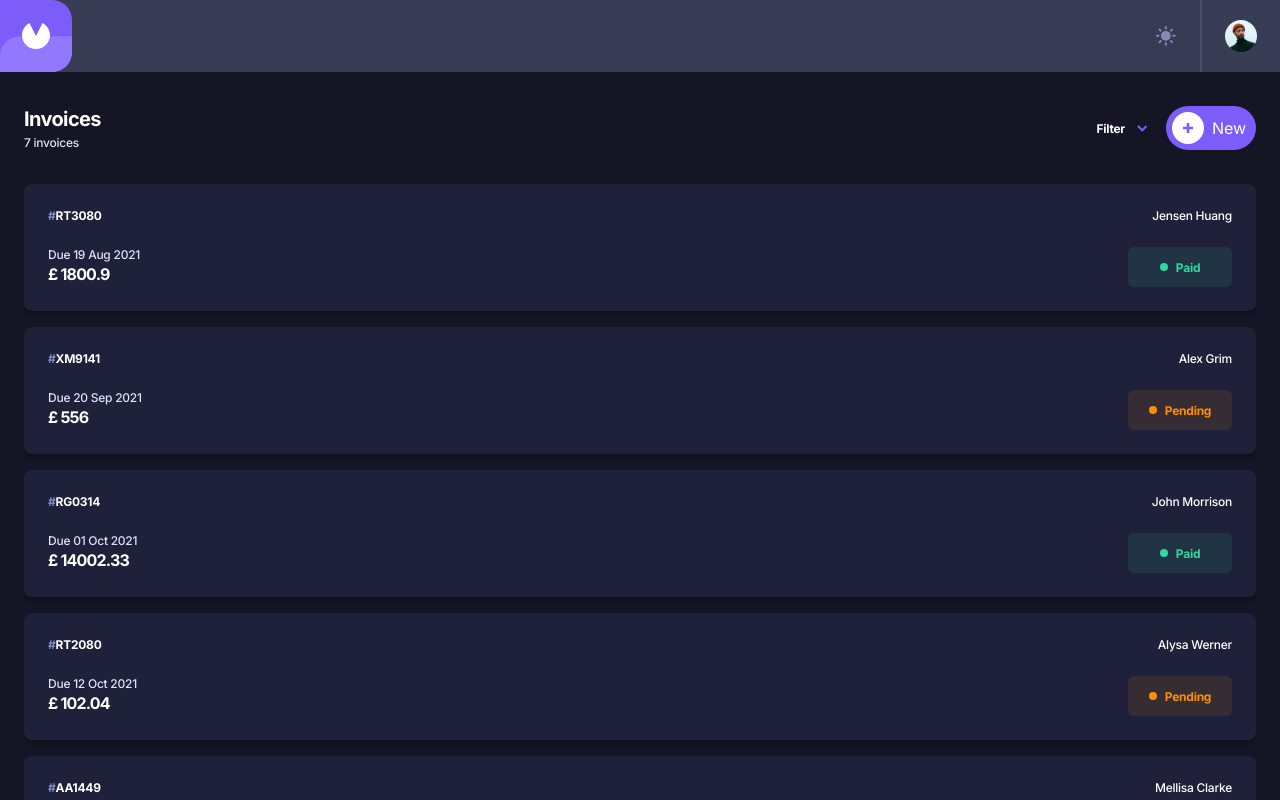
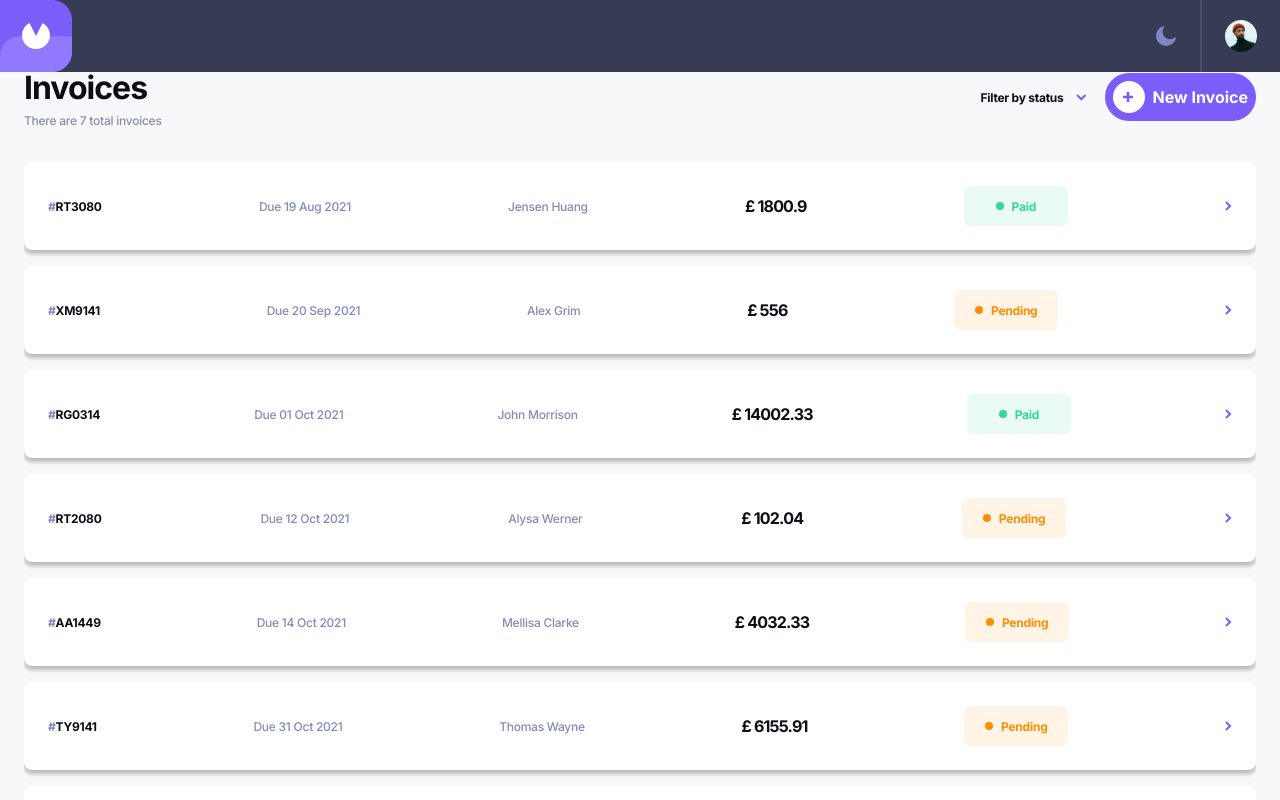
Before and after one commit to DamiGbot/invoice_app_frontend, a Next.js app: page / in a window 1280 px wide. Shown: the top 800 px of the page. Built offline with nearby package versions, Linux system fonts and the light colour scheme.

Commit message:
style: Tablet view Invoice list page

```diff
--- a/src/app/components/InvoiceList.tsx
+++ b/src/app/components/InvoiceList.tsx
@@ -4,6 +4,7 @@ import { useRouter } from "next/navigation";
 import Image from "next/image";
 
 import arrowDown from "../../../public/assets/icon-arrow-down.svg";
+import arrowRight from "../../../public/assets/icon-arrow-right.svg";
 import plus from "../../../public/assets/icon-plus.svg";
 import data from "../helpers/data.json";
 import illustrationEmpty from "../../../public/assets/illustration-empty.svg";
@@ -14,12 +15,14 @@ import InvoiceStatus from "./UI/InvoiceStatus";
 import { Invoice } from "../types/Invoice";
 import { formatDate } from "../helpers/formatDate";
 import Link from "next/link";
+import { useResponsive } from "../context/ResponsiveContext";
 
 export default function InvoiceList() {
 	// using this to test the no invoice state, remember to delete this
 	// data.length = 0;
 
 	const router = useRouter();
+	const { isMobile, isTablet, isDesktop } = useResponsive();
 	const { isLight } = useTheme();
 
 	const invoiceClickHanlder = (id: string) => {
@@ -30,13 +33,23 @@ export default function InvoiceList() {
 
 	return (
 		<>
+			{/* {isMobile && <h1 className="text-[#fff]">This is Mobile View</h1>}
+			{isTablet && <h1 className="text-[#fff]">This is Tablet View</h1>}
+			{isDesktop && <h1 className="text-[#fff]">This is Desktop View</h1>} */}
+
 			{/* Top section of the invoicelist */}
 			<section>
 				<div className="flex flex-row items-center justify-between">
 					<div>
 						<p
-							className={`font-bold text-[20px] tracking-[-0.63px] ${
+							className={`font-bold ${
 								isLight ? "text-[#0C0E16]" : "text-[#fff]"
+							} ${
+								isMobile
+									? "text-[20px] tracking-[-0.63px]"
+									: isTablet
+									? "text-[32px] tracking-[-1px]"
+									: "text-[32px] tracking-[-1px]"
 							}`}
 						>
 							Invoices
@@ -46,19 +59,21 @@ export default function InvoiceList() {
 								isLight ? "text-[#888EB0]" : "text-[#DFE3FA]"
 							}`}
 						>
-							<span>{data.length === 0 ? "No" : data.length}</span> invoices
+							{!isMobile && "There are "}{" "}
+							{data.length === 0 ? "No" : data.length} {!isMobile && "total "}{" "}
+							invoices
 						</p>
 					</div>
 
 					<div className="flex flex-row">
 						<div className="flex items-center">
-							<div
+							<p
 								className={`font-bold text-[12px] tracking-[-0.25px] ${
 									isLight ? "text-[#0C0E16]" : "text-[#fff]"
 								} leading-[15px]`}
 							>
-								Filter
-							</div>
+								Filter {!isMobile && "by status "}{" "}
+							</p>
 							<span className="ml-[12px]">
 								<Image src={arrowDown} alt="arrow Down" />
 							</span>
@@ -66,12 +81,14 @@ export default function InvoiceList() {
 
 						<Link
 							href="/invoices/create"
-							className="w-[90px] h-[44px] bg-[#7C5DFA] flex items-center p-[6px] rounded-[24px] ml-[18px] gap-[8px]"
+							className="bg-[#7C5DFA] flex items-center p-[8px] rounded-[24px] ml-[18px] gap-[8px]"
 						>
 							<div className="bg-[#FFFFFF] w-[32px] h-[32px] rounded-full flex items-center justify-center">
 								<Image src={plus} alt="d" />
 							</div>
-							<p className="text-[#FFFFFF]">New</p>
+							<p className="font-bold text-[#FFFFFF]">
+								New {!isMobile && "Invoice "}{" "}
+							</p>
 						</Link>
 					</div>
 				</div>
@@ -106,6 +123,7 @@ export default function InvoiceList() {
 					</div>
 				) : (
 					data.map((item: Invoice, index) => {
+						if (isMobile) {
 							return (
 								<Card
 									className={`${index === data.length - 1 ? "mb-[6px]" : ""} ${
@@ -167,6 +185,56 @@ export default function InvoiceList() {
 									</div>
 								</Card>
 							);
+						} else {
+							return (
+								<Card
+									className={`flex justify-between items-center ${
+										index === data.length - 1 ? "mb-[6px]" : ""
+									} ${isLight ? "bg-[#ffffff] " : "bg-[#1E2139]"}`}
+									key={item.id}
+									onClick={() => invoiceClickHanlder(item.id)}
+								>
+									<p
+										className={`font-bold text-[12px] tracking-[-0.25px] ${
+											isLight ? "text-[#0C0E16]" : "text-[#fff]"
+										}  leading-[15px]`}
+									>
+										<span className="text-[#7E88C3]">#</span>
+										{item.id}
+									</p>
+									<p
+										className={`font-medium text-[12px] tracking-[-0.25px]  ${
+											isLight ? "text-[#7E88C3]" : "text-[#DFE3FA]"
+										} leading-[15px]`}
+									>
+										<span
+											className={`${
+												isLight ? "text-[#888EB0]" : "text-[#DFE3FA]"
+											}`}
+										>
+											Due
+										</span>{" "}
+										{formatDate(item.paymentDue)}
+									</p>
+									<p
+										className={`font-medium text-[12px] tracking-[-0.25px]  ${
+											isLight ? "text-[#858BB2]" : "text-[#fff]"
+										} leading-[15px]`}
+									>
+										{item.clientName}
+									</p>{" "}
+									<p
+										className={`font-bold text-[16px] tracking-[-0.8px] ${
+											isLight ? "text-[#0C0E16]" : "text-[#fff]"
+										} leading-[24px]`}
+									>
+										&#163; {item.total}{" "}
+									</p>
+									<InvoiceStatus status={item.status} />
+									<Image src={arrowRight} alt="arrow Down" />
+								</Card>
+							);
+						}
 					})
 				)}
 			</section>
--- a/src/app/components/Nav.tsx
+++ b/src/app/components/Nav.tsx
@@ -13,7 +13,7 @@ export default function Nav() {
 	const { toggleTheme, isLight } = useTheme();
 
 	return (
-		<nav className="w-full flex flex-row justify-between bg-[#373B53] ">
+		<nav className="w-full flex flex-row justify-between bg-[#373B53] navbar">
 			<Link href={"/"}>
 				<Image src={logoIcon} alt="This is the logo of the application" />
 			</Link>
--- a/src/app/components/Wrapper.tsx
+++ b/src/app/components/Wrapper.tsx
@@ -1,5 +1,6 @@
 "use client";
 
+import { useResponsive } from "../context/ResponsiveContext";
 import { useTheme } from "../context/themeContext";
 
 type WrapperProps = {
@@ -7,11 +8,26 @@ type WrapperProps = {
 };
 
 export default function Wrapper({ children }: WrapperProps) {
+	const { isMobile, isTablet, isDesktop } = useResponsive();
 	const { isLight } = useTheme();
 
+	let style = "mx-6 my-8";
+	if (isMobile) {
+		style = "mx-6 my-8";
+	} else if (isTablet) {
+		style = "mx-12 mt-14 mb-12";
+	}
+
+	let top = "my-8";
+	if (isMobile) {
+		top = "my-8";
+	} else if (isTablet) {
+		top = "mt-14 mb-12";
+	}
+
 	return (
-		<main className={`main ${isLight ? "light" : "dark"}`}>
-			<div className="main mx-6 my-8 h-full">{children}</div>
+		<main className={`main ${isLight ? "light" : "dark"} ${top}`}>
+			<div className={`main ${style} h-full`}>{children}</div>
 		</main>
 	);
 }
--- /dev/null
+++ b/src/app/context/ResponsiveContext.tsx
@@ -0,0 +1,45 @@
+"use client";
+
+import { createContext, useContext } from "react";
+import useMediaQuery from "../hooks/useMediaQuery";
+
+type ResponsiveContextType = {
+	isMobile: boolean;
+	isTablet: boolean;
+	isDesktop: boolean;
+};
+
+const getInitialValues = () => {
+	if (typeof window !== "undefined") {
+		const width = window.innerWidth;
+		return {
+			isMobile: width <= 767,
+			isTablet: width > 767 && width <= 1023,
+			isDesktop: width > 1023,
+		};
+	}
+
+	return { isMobile: false, isTablet: false, isDesktop: true };
+};
+
+const defaultValue: ResponsiveContextType = getInitialValues();
+
+const ResponsiveContext = createContext<ResponsiveContextType>(defaultValue);
+
+type ResponsiveProviderProps = {
+	children: React.ReactNode;
+};
+
+export const ResponsiveProvider = ({ children }: ResponsiveProviderProps) => {
+	const isMobile = useMediaQuery({ width: 767 });
+	const isTablet = useMediaQuery({ width: 1023 }) && !isMobile;
+	const isDesktop = !isMobile && !isTablet;
+
+	return (
+		<ResponsiveContext.Provider value={{ isMobile, isTablet, isDesktop }}>
+			{children}
+		</ResponsiveContext.Provider>
+	);
+};
+
+export const useResponsive = () => useContext(ResponsiveContext);
--- a/src/app/context/themeContext.tsx
+++ b/src/app/context/themeContext.tsx
@@ -18,14 +18,14 @@ type ThemeContextType = {
 };
 
 const defaultState = {
-	isLight: false,
+	isLight: true,
 	toggleTheme: () => {},
 };
 
 const ThemeContext = createContext<ThemeContextType>(defaultState);
 
 export const ThemeProvider: React.FC<ThemeProviderProps> = ({ children }) => {
-	const [isLight, setIsLight] = useState<boolean>(false);
+	const [isLight, setIsLight] = useState<boolean>(true);
 
 	// useEffect(() => {
 	// 	const storedThemePreference = localStorage.getItem("isLightTheme");
--- a/src/app/globals.css
+++ b/src/app/globals.css
@@ -52,3 +52,9 @@ body {
 .shadow-top {
 	box-shadow: 0 -10px 10px -10px rgba(0, 0, 0, 0.25);
 }
+
+.navbar {
+	position: fixed;
+	top: 0;
+	width: 100%;
+}
--- /dev/null
+++ b/src/app/hooks/useMediaQuery.tsx
@@ -0,0 +1,41 @@
+import { useCallback, useEffect, useState } from "react";
+
+type useMediaQueryProps = {
+	width: number;
+};
+
+const useMediaQuery = ({ width }: useMediaQueryProps) => {
+	const [targetReached, setTargetReached] = useState(false);
+
+	const updateTarget = useCallback((e) => {
+		if (e.matches) {
+			setTargetReached(true);
+		} else {
+			setTargetReached(false);
+		}
+	}, []);
+
+	useEffect(() => {
+		const media = window.matchMedia(`(max-width: ${width}px)`);
+		if (media.addEventListener) {
+			media.addEventListener("change", updateTarget);
+		} else {
+			// compatibility for browser that dont have addEventListener
+			media.addListener(updateTarget);
+		}
+		// Check on mount (callback is not called until a change occurs)
+		if (media.matches) {
+			setTargetReached(true);
+		}
+		if (media.removeEventListener) {
+			return () => media.removeEventListener("change", updateTarget);
+		} else {
+			// compatibility for browser that dont have removeEventListener
+			return () => media.removeListener(updateTarget);
+		}
+	}, [updateTarget, width]);
+
+	return targetReached;
+};
+
+export default useMediaQuery;
--- a/src/app/layout.tsx
+++ b/src/app/layout.tsx
@@ -3,7 +3,7 @@ import { Inter } from "next/font/google";
 import "./globals.css";
 import Nav from "./components/Nav";
 import { ThemeProvider } from "./context/themeContext";
-// import Wrapper from "./components/Wrapper";
+import { ResponsiveProvider } from "./context/ResponsiveContext";
 
 const inter = Inter({ subsets: ["latin"] });
 
@@ -20,10 +20,12 @@ export default function RootLayout({
 	return (
 		<html lang="en">
 			<body className={`${inter.className}`}>
-				<ThemeProvider>
-					<Nav />
-					{children}
-				</ThemeProvider>
+				<ResponsiveProvider>
+					<ThemeProvider>
+						<Nav />
+						{children}
+					</ThemeProvider>
+				</ResponsiveProvider>
 			</body>
 		</html>
 	);
```
Lines whose indentation alone changed are shown as unchanged.
